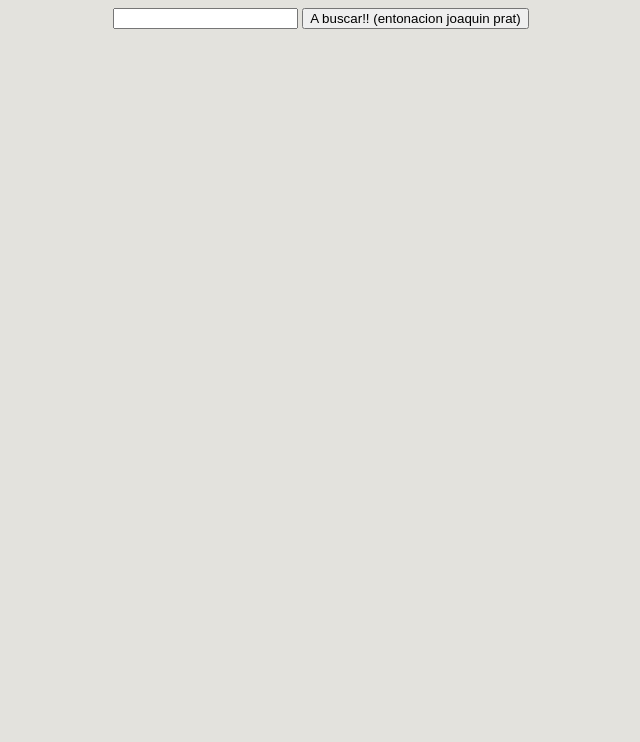
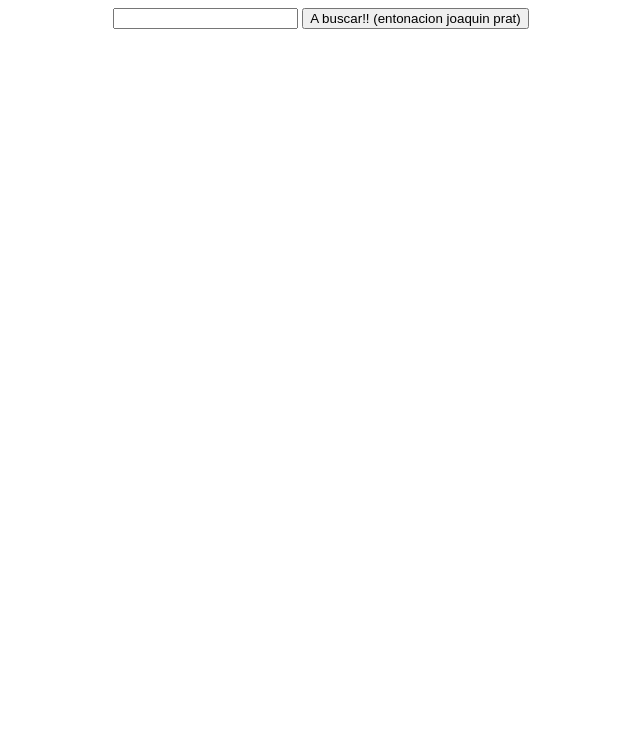
Before and after one commit to rqlromo/dorcas-s2-evaluacion-final-rqlromo, a website: page index.html in a window 1280 px wide. Shown: the part 108-850 px from the top of the page, without its empty margins (319-959 px from the left). Drawn offline with Linux system fonts and the light colour scheme.

Commit message:
change background-color

```diff
--- a/scss/main.scss
+++ b/scss/main.scss
@@ -35,7 +35,7 @@ body{
   height: 100vh;
   width: 100%;
   margin: 0;
-  background-color: #E3E2DD;
+  //background-color: #E3E2DD;
 }
 
 h1{
```
Also changed, not shown: css/main.css.
